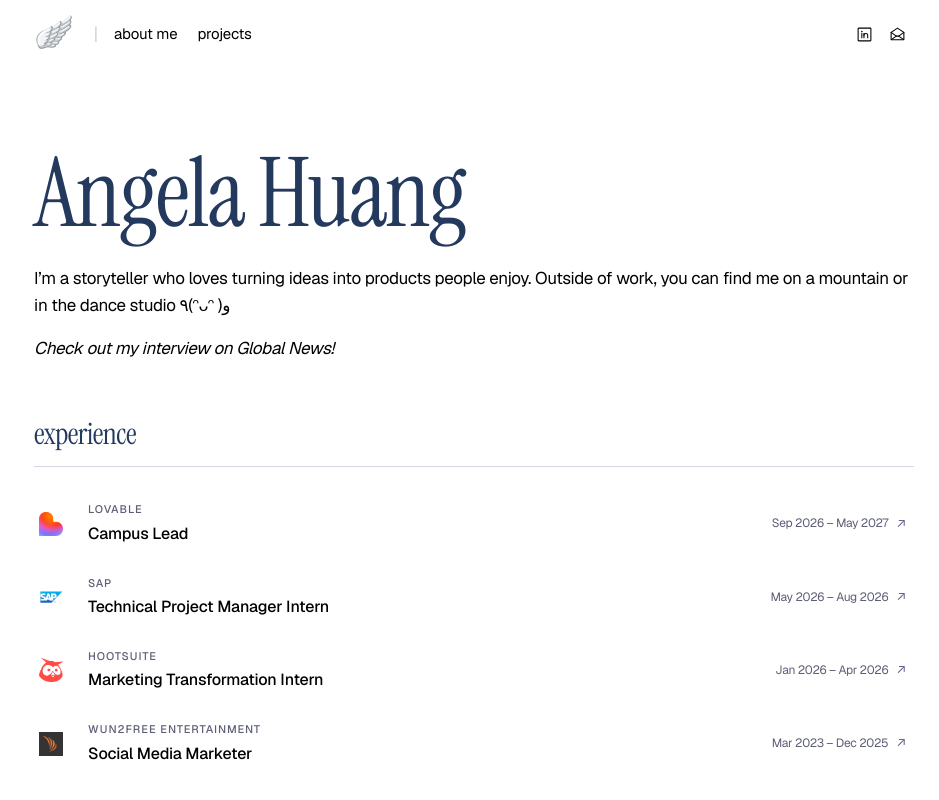
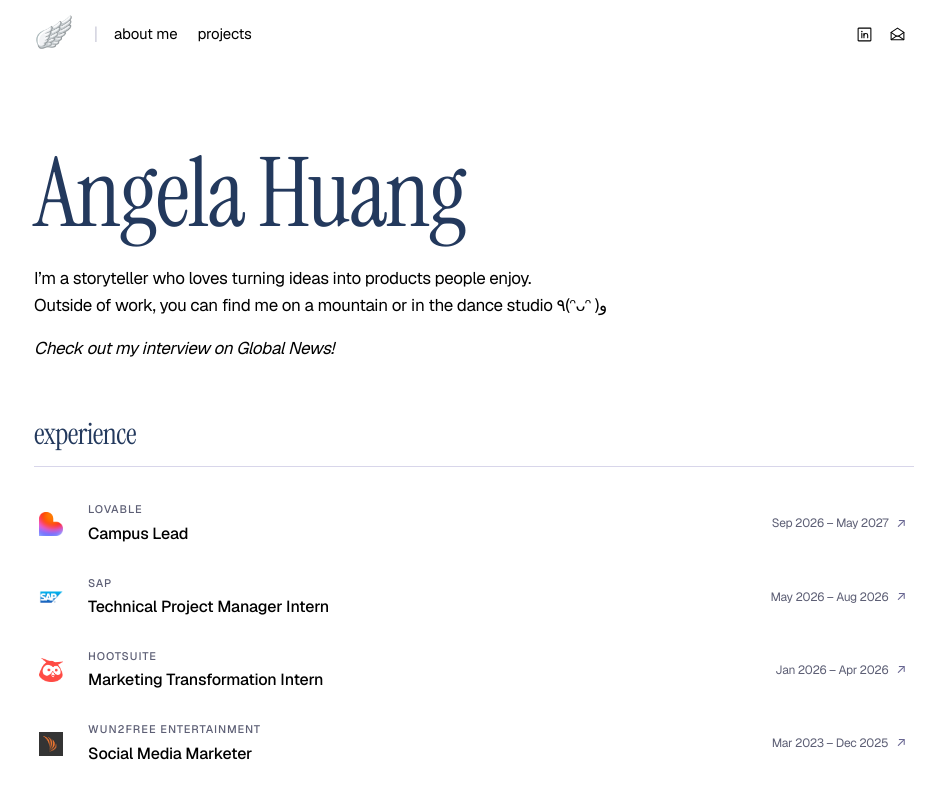
Before and after one commit to angela-tx/portfolioo, a React (Vite) app: page / in a window 1280 px wide. Shown: the top 800 px of the page, without its empty margins (166-1105 px from the left). Built offline with nearby package versions, Linux system fonts and the light colour scheme.

Commit message:
line breka

```diff
--- a/src/pages/HomePage.tsx
+++ b/src/pages/HomePage.tsx
@@ -10,7 +10,8 @@ export const HomePage = () => (
   <div className="flex flex-col gap-12">
     <HomeCursorTrail />
     <section className="grid gap-5 pt-2">
-      <div className="w-full">
+      <div className="grid w-full items-start gap-7 md:grid-cols-[minmax(0,1fr)_202px] lg:grid-cols-[minmax(0,1fr)_220px]">
+        <div>
           <h1
             className="mt-1 text-[clamp(64px,8vw,96px)] text-title leading-[1.05] animate-fade-in-up"
             style={{ animationDelay: '40ms' }}
@@ -19,7 +20,8 @@ export const HomePage = () => (
           </h1>
           <div className="mt-5 flex flex-col gap-4 text-[17px] font-geist tracking-[-0.02em] leading-[1.6]">
             <p className="text-primary animate-fade-in-up" style={{ animationDelay: '120ms' }}>
-            I’m a storyteller who loves turning ideas into products people enjoy. Outside of work, you can find me on a mountain or in the dance studio ٩(ᵔᴗᵔ )و
+              I’m a storyteller who loves turning ideas into products people enjoy.
+              <span className="block">Outside of work, you can find me on a mountain or in the dance studio ٩(ᵔᴗᵔ )و</span>
             </p>
             <p className="text-primary animate-fade-in-up" style={{ animationDelay: '160ms' }}>
               <a
@@ -32,6 +34,8 @@ export const HomePage = () => (
               </a>
             </p>
           </div>
+        </div>
+
       </div>
     </section>
 
```
Also changed, not shown: public/angela-portrait.jpg (added). Lines whose indentation alone changed are shown as unchanged.
